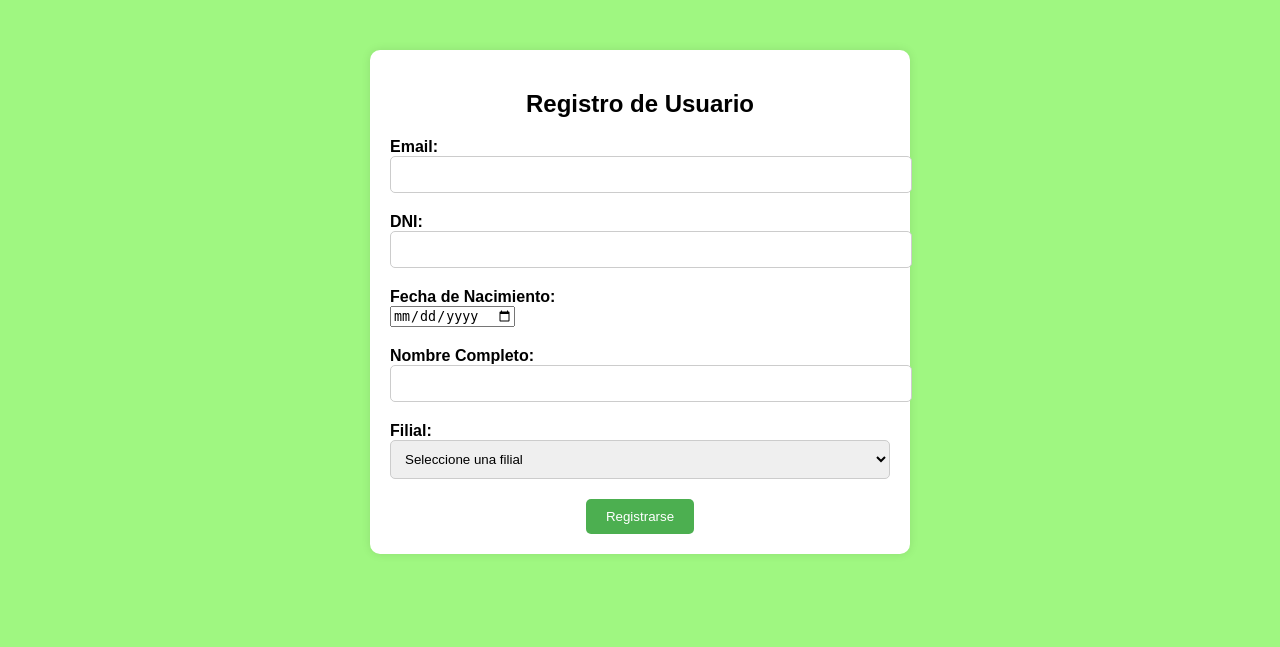
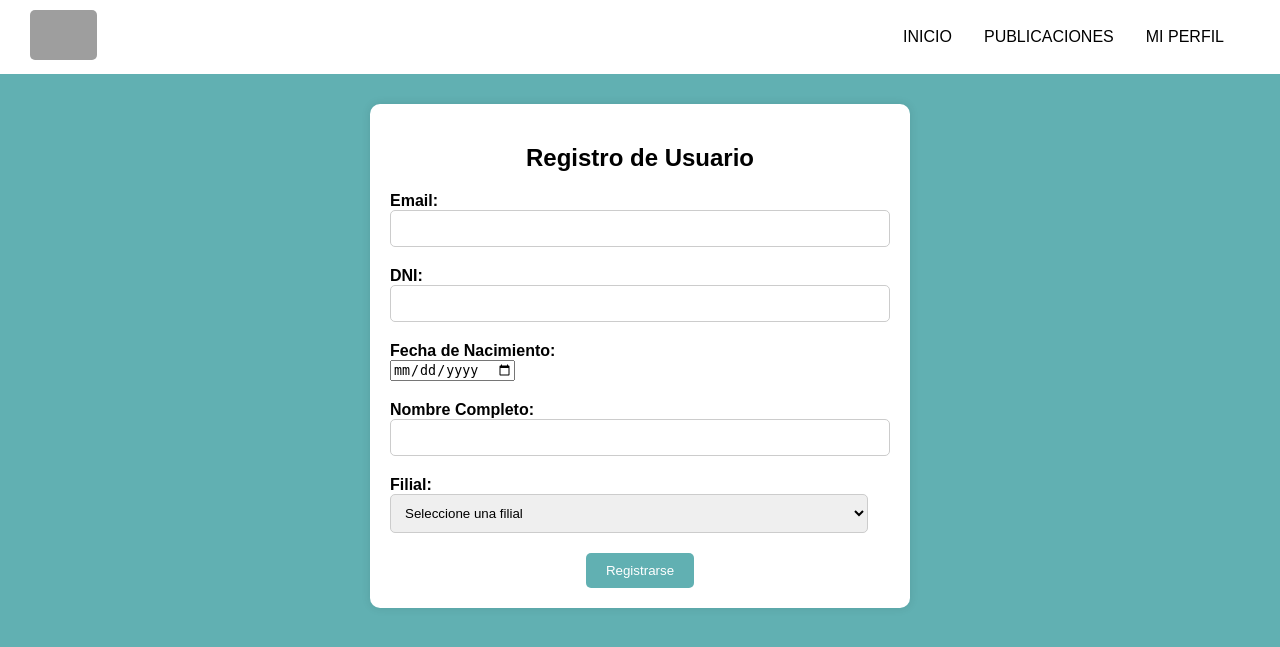
Before and after one commit to jpmiya/hope-trade, a Python web app: template hope_trade/usuarios/templates/usuarios/registro_inter.html in a window 1280 px wide. Shown: the top 647 px of the page. Run offline with Jinja, Linux system fonts and the light colour scheme; the template is opened without the code that fills it, so the values that code supplies are empty; grey boxes are pictures that could not be loaded.

Commit message:
Update registro_inter.html
agrego barra, colores, botones responsivos

```diff
--- a/hope_trade/usuarios/templates/usuarios/registro_inter.html
+++ b/hope_trade/usuarios/templates/usuarios/registro_inter.html
@@ -6,12 +6,40 @@
 <title>Registro de Usuario</title>
 <style>
     body {
-        background-color: #9FF781;
-        font-family: Arial, sans-serif; /* Cambia la fuente a Arial */
+        background-color: #61b0b2; /* Color de fondo de la página */
+        font-family: Arial, sans-serif;
+        margin: 0;
+        padding: 0;
+    }
+    .navbar {
+        background-color: white;
+        color: black;
+        display: flex;
+        justify-content: space-between;
+        align-items: center;
+        padding: 10px 30px;
+    }
+    .navbar img {
+        width: auto;
+        height: 50px;
+        margin-right: 10px;
+        border-radius: 5px; /* Bordes más suaves */
+    }
+    .nav-links {
+        display: flex;
+        align-items: center;
+    }
+    .nav-links button {
+        background-color: transparent;
+        color: black;
+        border: none;
+        cursor: pointer;
+        margin-right: 20px;
+        font-size: 16px;
     }
     .container {
         max-width: 500px;
-        margin: 50px auto;
+        margin: 30px auto 50px ; /* Centra el contenedor en la página */
         padding: 20px;
         background-color: #ffffff;
         border-radius: 10px;
@@ -29,22 +57,38 @@
     input[type="text"],
     input[type="email"],
     select {
-        width: 100%;
+        width: calc(100% - 22px); /* Reducir el ancho para evitar que se peguen al borde */
         padding: 10px;
         border: 1px solid #ccc;
         border-radius: 5px;
     }
     input[type="submit"] {
-        background-color: #4CAF50;
-        color: white;
+        background-color: #61b0b2; /* Cambiar el color del botón al color de fondo */
+        color: #fff; /* Color del texto en blanco */
         border: none;
         padding: 10px 20px;
         border-radius: 5px;
         cursor: pointer;
+        transition: background-color 0.3s; /* Transición suave del color de fondo */
+    }
+    input[type="submit"]:hover {
+        background-color: #fff; /* Cambiar el color del botón al pasar el mouse */
+        color: #61b0b2; /* Color del texto en el color de fondo original */
     }
 </style>
 </head>
 <body>
+    <div class="navbar">
+        <div>
+            <img src="ruta_de_la_imagen.jpg" alt="LOGO">
+        </div>
+        <div class="nav-links">
+            <button onclick="location.href='inicio.html'">INICIO</button>
+            <button onclick="location.href='publicaciones.html'">PUBLICACIONES</button>
+            <button onclick="location.href='mi_perfil.html'">MI PERFIL</button>
+        </div>
+    </div>
+
     <div class="container">
         <h2>Registro de Usuario</h2>
         <form action="procesar_registro.php" method="POST">
```
